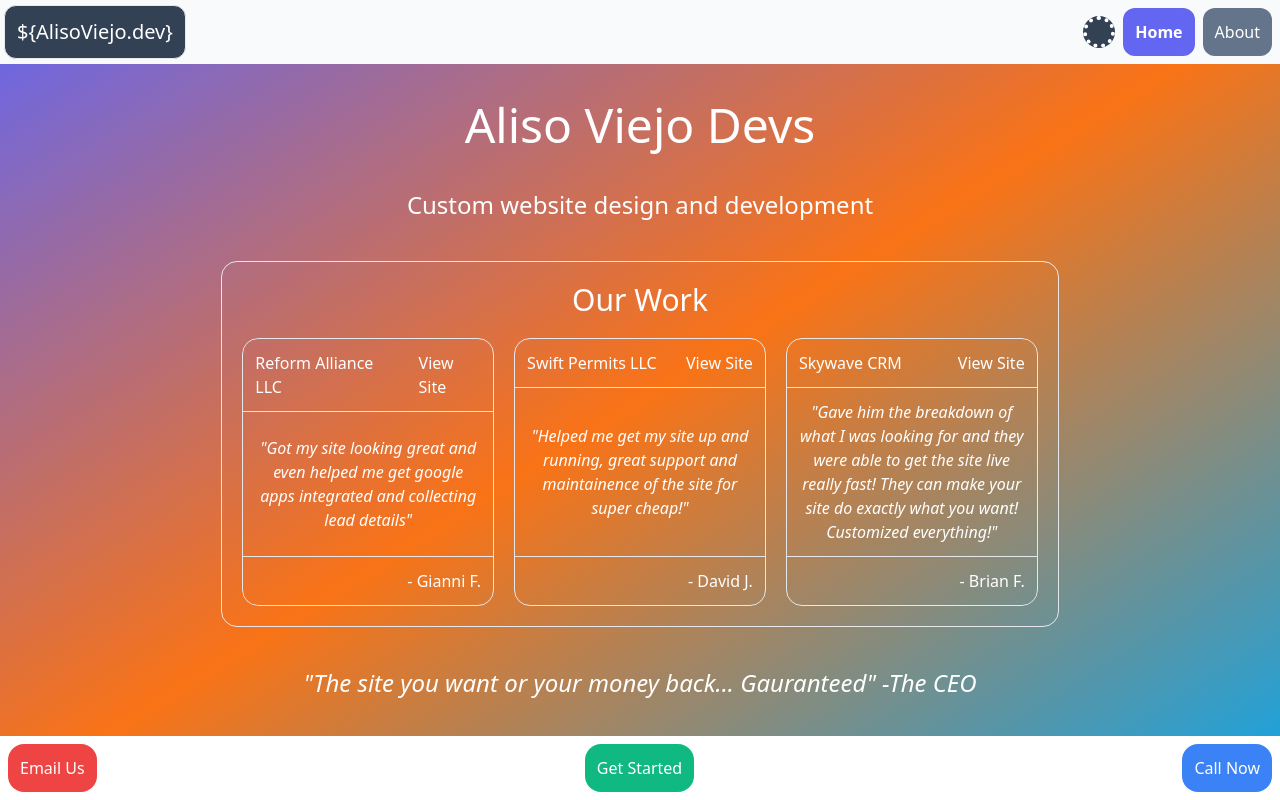
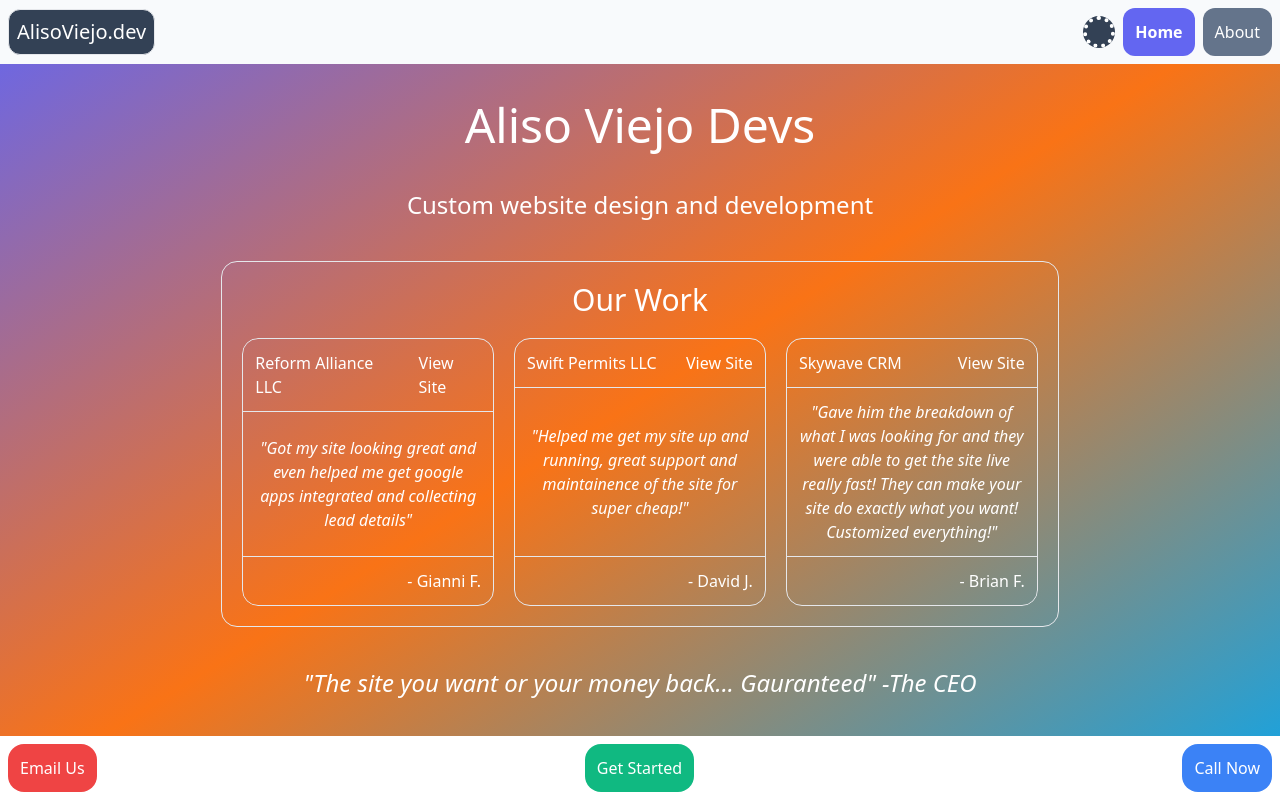
Before and after one commit to NickRobLancaster/dev-site, a Vue app: page / in a window 1280 px wide. Built offline with nearby package versions, Linux system fonts and the light colour scheme.

Commit message:
stragler

```diff
--- a/src/components/WebsiteSPA.vue
+++ b/src/components/WebsiteSPA.vue
@@ -214,19 +214,19 @@ const copyText = (textToCopy) => {
       >
         <!-- nav items -->
         <!-- left -->
-        <div class="p-1">
+        <div class="p-2">
           <!-- will be image in future -->
           <!-- <img src="" alt="" /> -->
           <!-- using text for now -->
           <h1
-            class="text-xl p-1 lg:p-3 border rounded-xl"
+            class="text-xl p-1 lg:p-2 border rounded-xl"
             :class="
               darkMode
                 ? 'text-slate-700 bg-slate-50'
                 : 'text-white bg-slate-700'
             "
           >
-            {{ "$\{" + site.brand + "\}" }}
+            {{ site.brand }}
           </h1>
         </div>
         <!-- middle -->
```
